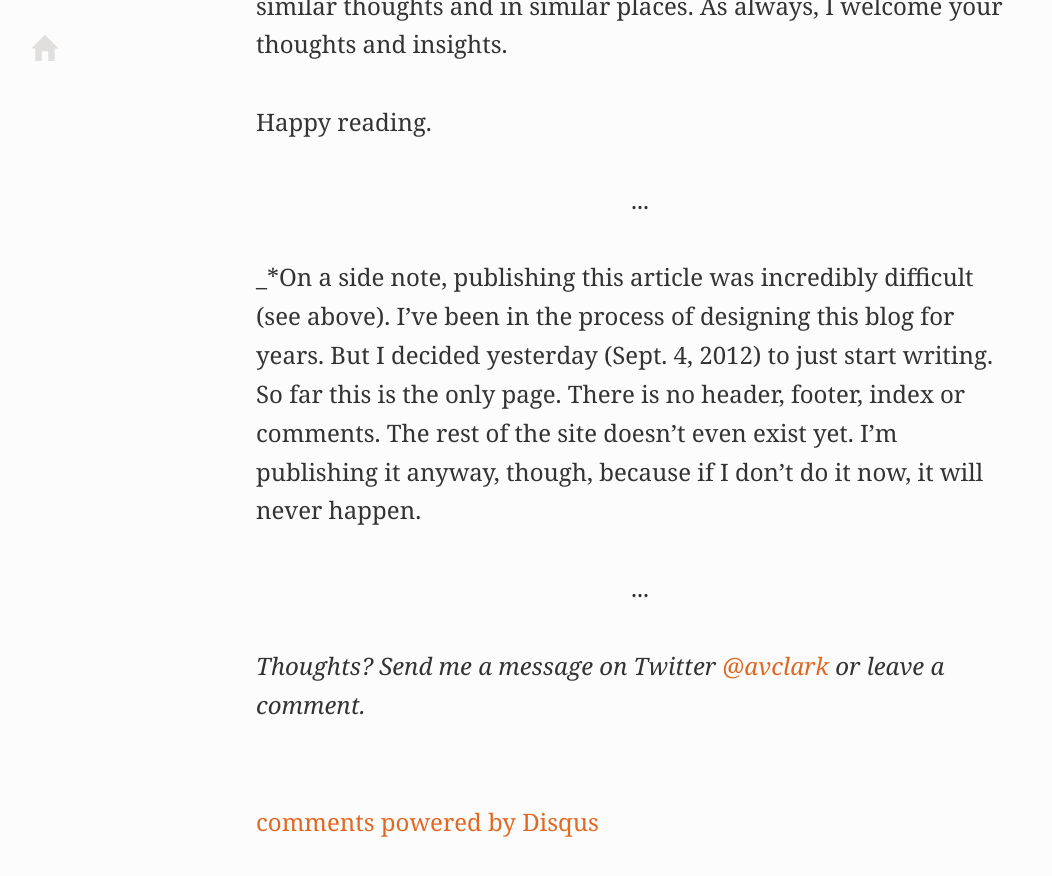
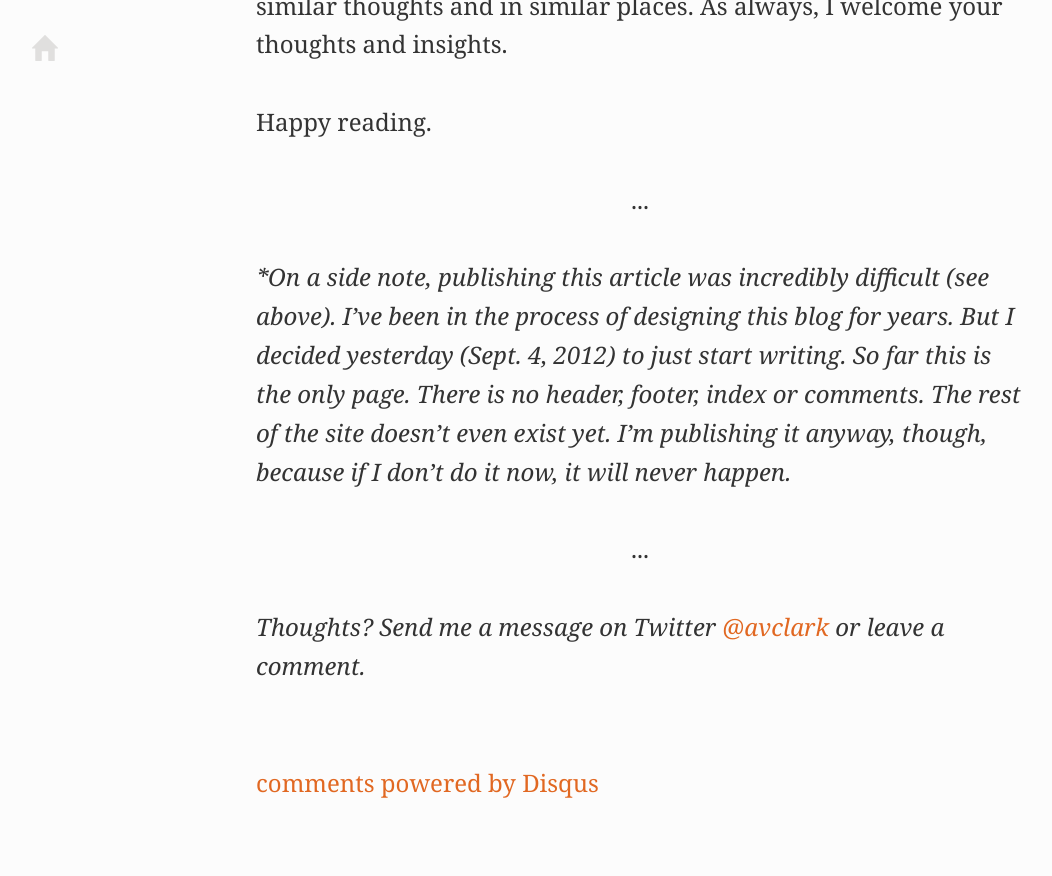
Before and after one commit to avclark/avclark.github.com, a Jekyll site: the page built from _posts/2012-09-05-hello-world.md, in a window 1280 px wide and 900 px high, scrolled down 4556 px. Shown: the top 876 px of the window, without its empty margins (0-1052 px from the left). Built offline with Jekyll 4.4.1, drawn with Linux system fonts in a browser that asks for light colours; nearby versions of some CDN libraries; Markdown is read by kramdown in place of the engine named in the settings; comment, search, counter and statistics services are not loaded.

```diff
--- a/_posts/2012-09-05-hello-world.md
+++ b/_posts/2012-09-05-hello-world.md
@@ -44,4 +44,4 @@ Happy reading.
 
 <p class="closer">...</p>
 
-_*On a side note, publishing this article was incredibly difficult (see above). I've been in the process of designing this blog for years. But I decided yesterday (Sept. 4, 2012) to just start writing. So far this is the only page. There is no header, footer, index or comments. The rest of the site doesn't even exist yet. I'm publishing it anyway, though, because if I don't do it now, it will never happen.
+_*On a side note, publishing this article was incredibly difficult (see above). I've been in the process of designing this blog for years. But I decided yesterday (Sept. 4, 2012) to just start writing. So far this is the only page. There is no header, footer, index or comments. The rest of the site doesn't even exist yet. I'm publishing it anyway, though, because if I don't do it now, it will never happen._
```
